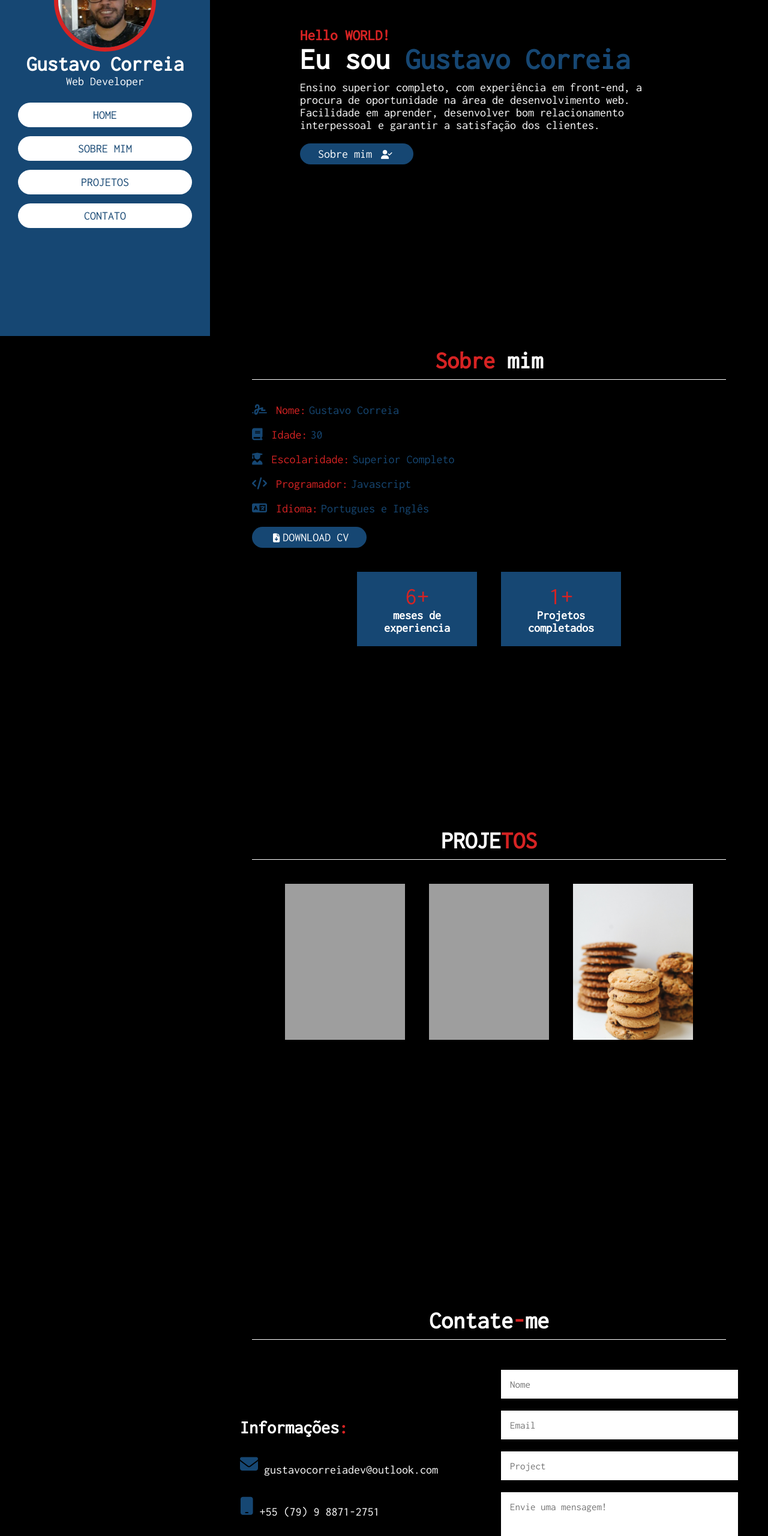
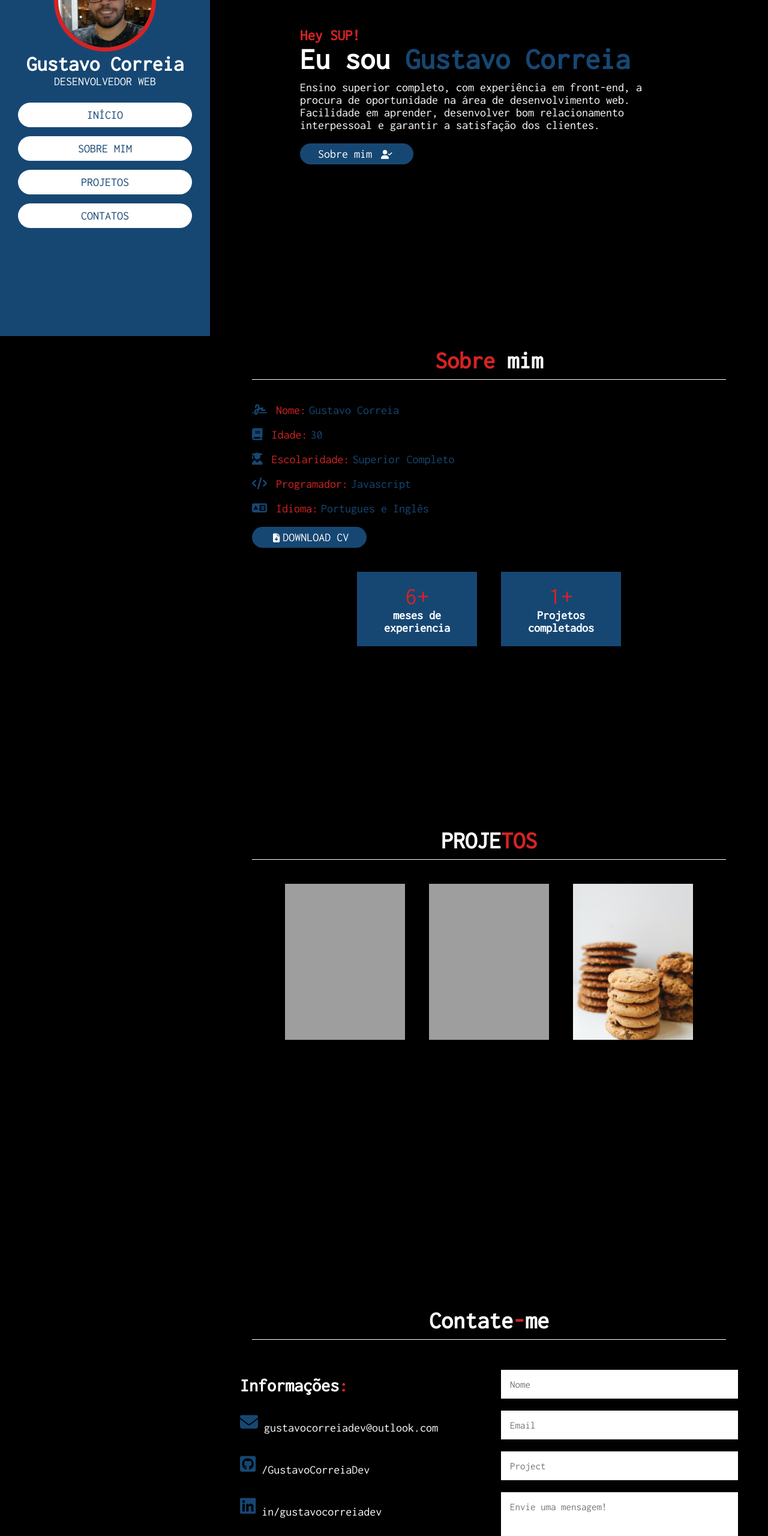
Before and after one commit to GustavoCorreiaDev/portfolio, a plain HTML site: page index.html in a window 1280 px wide. Shown: the part 240-2800 px from the top of the page at 60% size. Drawn offline with nearby package versions, Linux system fonts and the light colour scheme; grey boxes are pictures that could not be loaded.

Commit message:
att final

```diff
--- a/index.html
+++ b/index.html
@@ -25,15 +25,15 @@
         <div class="photo-header">
             <img src="images/photo.user.jpeg" alt="photo-user">
             <h3 class="name-header">Gustavo Correia</h3>
-            <p class="text-header">Web Developer</p>
+            <p class="text-header">DESENVOLVEDOR WEB</p>
         </div>
 
         <nav class="nav-bar">
             <ul>
-                <li><a href="#home">HOME</a></li>
+                <li><a href="#home">INÍCIO</a></li>
                 <li><a href="#sobreMim">SOBRE MIM</a></li>
                 <li><a href="#projetos">PROJETOS</a></li>
-                <li><a href="#contatos">CONTATO</a></li>
+                <li><a href="#contatos">CONTATOS</a></li>
             </ul>
         </nav>
     </header><!--header end-->
@@ -42,7 +42,7 @@
 
     <section class="home" id="home"><!--home section-->
 
-        <h3>Hello WORLD!</h3>
+        <h3>Hey SUP!</h3>
         <h1>Eu sou <span>Gustavo Correia</span></h1>
         <p>Ensino superior completo, com experiência em front-end, a procura de oportunidade na área de desenvolvimento web. Facilidade em aprender, desenvolver bom relacionamento interpessoal e garantir a satisfação dos clientes.</p>
         <a href="#sobreMim"><button class="btn">Sobre mim <i class="fa- solid fas fa-user-check"></i></button></a>
@@ -61,7 +61,7 @@
                 <h3><i class="fa-solid fa-user-graduate"></i> <span>Escolaridade:</span>Superior Completo</h3>
                 <h3><i class="fa-sharp fa-solid fa-code"></i> <span>Programador:</span>Javascript</h3>
                 <h3><i class="fa-solid fa-language"></i> <span>Idioma:</span>Portugues e Inglês</h3>
-                <a href="./images/cv.correia.pdf" target="_blank"><button class="btn"> <i class="fa-solid fa-file-arrow-down"></i>DOWNLOAD CV</button></a>
+                <a href="./images/CV.pdf" target="_blank"><button class="btn"> <i class="fa-solid fa-file-arrow-down"></i>DOWNLOAD CV</button></a>
             </div>
 
             <div class="counter">
@@ -115,9 +115,11 @@
                 <h3 class="title">Informações<span>:</span></h3>
 
                 <div class="info">
-                    <h3> <i class="fa-solid fa-envelope"></i> gustavocorreiadev@outlook.com </span></h3>
+                    <h3> <i class="fa-solid fa-envelope"></i> gustavocorreiadev@outlook.com </h3>
+                    <h3> <i class="fa-brands fa-square-github"></i> /GustavoCorreiaDev</h3>
+                    <h3> <i class="fa-brands fa-linkedin"></i> in/gustavocorreiadev</h3>
                     <h3> <i class="fa-solid fa-mobile"></i> +55 (79) 9 8871-2751 </h3>
-                    <h3> <i class="fa-solid fa-map-pin"></i> Aracaju - Brasil </h3>
+                    <h3> <i class="fa-solid fa-map-pin"></i> Aracaju - SE - Brasil </h3>
                 </div>
 
             </div>
```
Also changed, not shown: css/style.css (+0 -25 lines), 2 other files.
